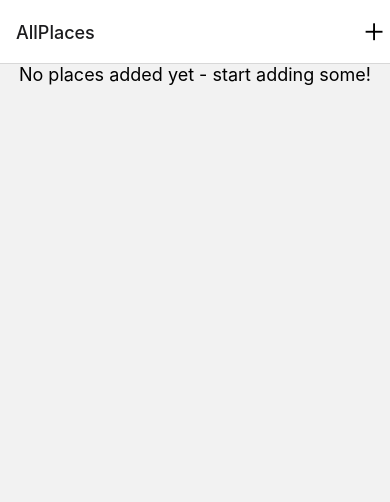
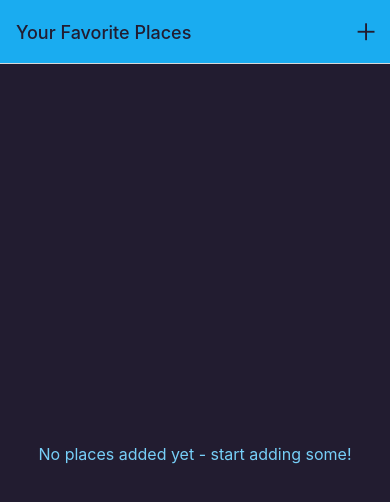
Before and after one commit to schmeb0704/nativeFeatures, a React Native app: screen /AllPlaces in a window 390 px wide. Shown: the top 502 px of the page. Built offline with nearby package versions, Linux system fonts and the light colour scheme.

Commit message:
add basic stylling

```diff
--- a/App.js
+++ b/App.js
@@ -5,6 +5,7 @@ import { createNativeStackNavigator } from "@react-navigation/native-stack";
 import AllPlaces from "./screens/AllPlaces";
 import AddPlace from "./screens/AddPlaces";
 import IconButton from "./components/UI/IconButton";
+import { Colors } from "./constants/colors";
 
 const Stack = createNativeStackNavigator();
 
@@ -13,11 +14,18 @@ export default function App() {
     <>
       <StatusBar style="dark" />
       <NavigationContainer>
-        <Stack.Navigator>
+        <Stack.Navigator
+          screenOptions={{
+            headerStyle: { backgroundColor: Colors.primary500 },
+            headerTintColor: Colors.gray700,
+            contentStyle: { backgroundColor: Colors.gray700 },
+          }}
+        >
           <Stack.Screen
             name="AllPlaces"
             component={AllPlaces}
             options={({ navigation }) => ({
+              title: "Your Favorite Places",
               headerRight: ({ tintColor }) => (
                 <IconButton
                   icon="add"
@@ -28,7 +36,13 @@ export default function App() {
               ),
             })}
           />
-          <Stack.Screen name="AddPlace" component={AddPlace} />
+          <Stack.Screen
+            name="AddPlace"
+            component={AddPlace}
+            options={{
+              title: "Add a new place",
+            }}
+          />
         </Stack.Navigator>
       </NavigationContainer>
     </>
--- a/components/UI/IconButton.js
+++ b/components/UI/IconButton.js
@@ -3,8 +3,21 @@ import { Pressable, StyleSheet } from "react-native";
 
 export default function IconButton({ icon, size, color, onPress }) {
   return (
-    <Pressable>
+    <Pressable
+      style={({ pressed }) => [styles.button, pressed && styles.pressed]}
+    >
       <Ionicons name={icon} color={color} size={size} onPress={onPress} />
     </Pressable>
   );
 }
+
+const styles = StyleSheet.create({
+  button: {
+    padding: 8,
+    justifyContent: "center",
+    alignItems: "center",
+  },
+  pressed: {
+    opacity: 0.75,
+  },
+});
--- a/components/places/PlacesList.js
+++ b/components/places/PlacesList.js
@@ -1,4 +1,6 @@
 import { FlatList, Text, StyleSheet, View } from "react-native";
+import { Colors } from "../../constants/colors";
+import PlaceItem from "./PlaceItem";
 
 export default function PlacesList({ places }) {
   if (!places || places.length === 0) {
@@ -27,6 +29,7 @@ const styles = StyleSheet.create({
     justifyContent: "center",
   },
   fallbackText: {
-    fontSize: 18,
+    fontSize: 16,
+    color: Colors.primary200,
   },
 });
--- /dev/null
+++ b/constants/colors.js
@@ -0,0 +1,11 @@
+export const Colors = {
+  primary50: "#cfeffd",
+  primary100: "#a0defb",
+  primary200: "#77cff8",
+  primary400: "#44bdf5",
+  primary500: "#1aacf0",
+  primary700: "#0570c9",
+  primary800: "#003b88",
+  accent500: "#e6b30b",
+  gray700: "#221c30",
+};
--- a/screens/AllPlaces.js
+++ b/screens/AllPlaces.js
@@ -1,14 +1,6 @@
 import PlacesList from "../components/places/PlacesList";
-import { Button, View } from "react-native";
+import { View } from "react-native";
 
-export default function AllPlaces({ navigation }) {
-  function goToAddPlace() {
-    navigation.navigate("AddPlace");
-  }
-
-  return (
-    <View>
-      <PlacesList />
-    </View>
-  );
+export default function AllPlaces() {
+  return <PlacesList />;
 }
```
